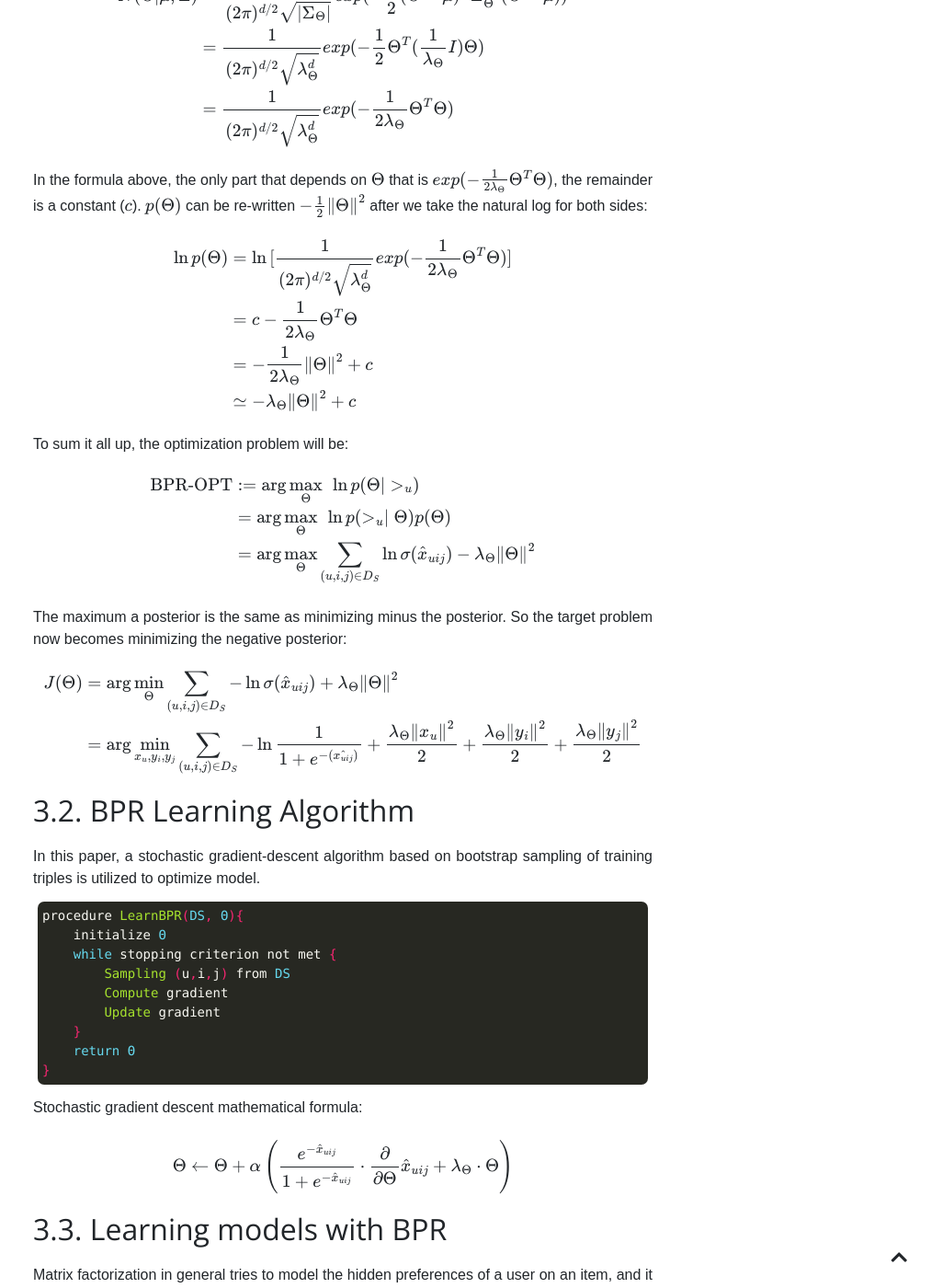
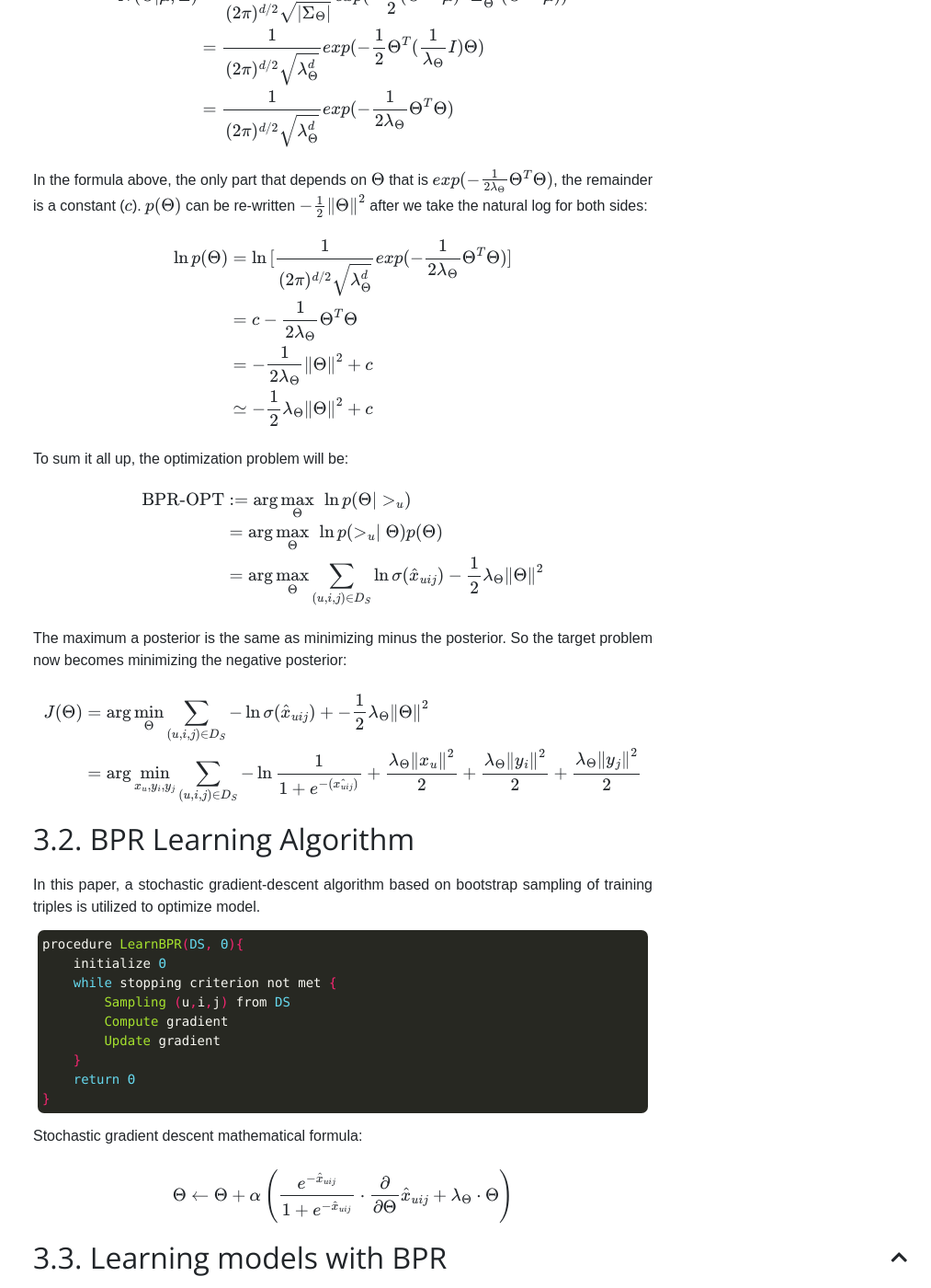
Before and after one commit to anthng/anthng.github.io, a Jekyll site: the page built from _posts/2021-06-30-BPR.markdown, in a window 1280 px wide and 1400 px high, scrolled down 5182 px. Shown: the whole window at 92% size, without its empty margins (267-1280 px from the left). Built offline with Jekyll 4.4.1, drawn with Linux system fonts in a browser that asks for light colours; formulas are drawn with MathJax 3; comment, search, counter and statistics services are not loaded.

Commit message:
update objective func - 20210604

```diff
--- a/_posts/2021-06-30-BPR.markdown
+++ b/_posts/2021-06-30-BPR.markdown
@@ -152,7 +152,7 @@ $$
 \ln{p(\Theta)} &= \ln{[\frac{1}{(2\pi)^{d/2}\sqrt{\lambda_{\Theta}^{d}}} exp(-\frac{1}{2\lambda_{\Theta}}\Theta^{T} \Theta)]} \\
 &= c -\frac{1}{2\lambda_{\Theta}}\Theta^{T} \Theta \\
 &= - \frac{1}{2\lambda_{\Theta}} \left\Vert \Theta \right\Vert ^{2} +c \\
-&\simeq -\lambda_{\Theta} \left\Vert \Theta \right\Vert ^{2} +c
+&\simeq -\frac{1}{2}\lambda_{\Theta} \left\Vert \Theta \right\Vert ^{2} +c
 
 \end{align*}
 $$
@@ -162,13 +162,13 @@ To sum it all up, the optimization problem will be:
 $$\begin{align*}
 \text{BPR-OPT} &:= \arg\max_{\Theta} \  \ln{p(\Theta|>_u)} \\
 &= \arg\max_{\Theta} \  \ln{p(>_u \mid \Theta) p(\Theta)} \\
-&= \arg\max_{\Theta} \sum_{(u,i,j) \in D_S } \ln{\sigma (\hat{x}_{uij})} - \lambda_{\Theta} \left\Vert \Theta \right\Vert ^{2}
+&= \arg\max_{\Theta} \sum_{(u,i,j) \in D_S } \ln{\sigma (\hat{x}_{uij})} - \frac{1}{2} \lambda_{\Theta} \left\Vert \Theta \right\Vert ^{2}
 \end{align*}$$
 
 The maximum a posterior is the same as minimizing minus the posterior. So the target problem now becomes minimizing the negative posterior:
 
 $$\begin{align*}
-J(\Theta) &= \arg\min_{\Theta} \sum_{(u,i,j) \in D_S } -\ln{\sigma (\hat{x}_{uij})} + \lambda_{\Theta} \left\Vert \Theta \right\Vert ^{2} \\
+J(\Theta) &= \arg\min_{\Theta} \sum_{(u,i,j) \in D_S } -\ln{\sigma (\hat{x}_{uij})} + -\frac{1}{2}\lambda_{\Theta} \left\Vert \Theta \right\Vert ^{2} \\
 &= \arg\min_{x_u, y_i, y_j} \sum_{(u,i,j) \in D_S } -\ln{\frac{1}{1 + e^{-(\hat{x_{uij}}) }}} + \frac{\lambda_{\Theta} \left\Vert x_u \right\Vert ^{2}}{2} + \frac{\lambda_{\Theta} \left\Vert y_i \right\Vert ^{2}}{2} + \frac{\lambda_{\Theta} \left\Vert y_j \right\Vert ^{2}}{2}
 \end{align*}$$
 
```
